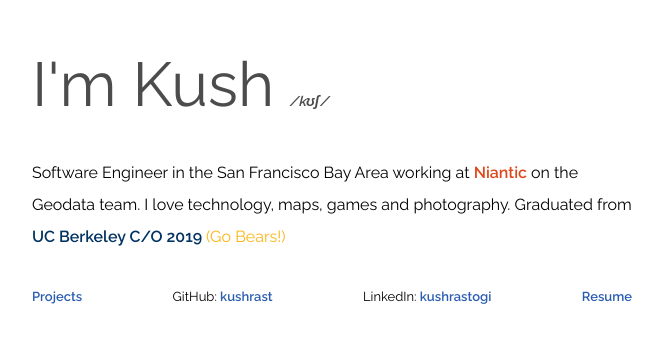
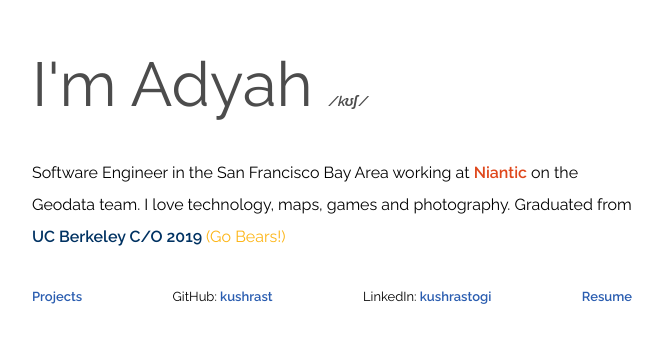
Before and after one commit to adyahrastogi/adyahrastogi.github.io, a plain HTML site: page index.html in a window 1280 px wide. Shown: the part 232-574 px from the top of the page, without its empty margins (308-971 px from the left). Drawn offline with Linux system fonts and the light colour scheme.

Commit message:
Update index.html

```diff
--- a/index.html
+++ b/index.html
@@ -9,7 +9,7 @@
 	<div class="container">
 		<div class="content">
 			<div class="name">
-				<span class="name-tag">I'm Kush</span><span class="name-ipa">/kʊʃ/</span>
+				<span class="name-tag">I'm Adyah</span><span class="name-ipa">/kʊʃ/</span>
 			</div>
 			<div class="description">
 				<p>Software Engineer in the San Francisco Bay Area working at <a href="https://nianticlabs.com" class="nia-link">Niantic</a> on the Geodata team. I love technology, maps, games and photography. Graduated from <span class="ucb">UC Berkeley C/O 2019 </span><span class="go-bears">(Go Bears!)</span></p>
```
